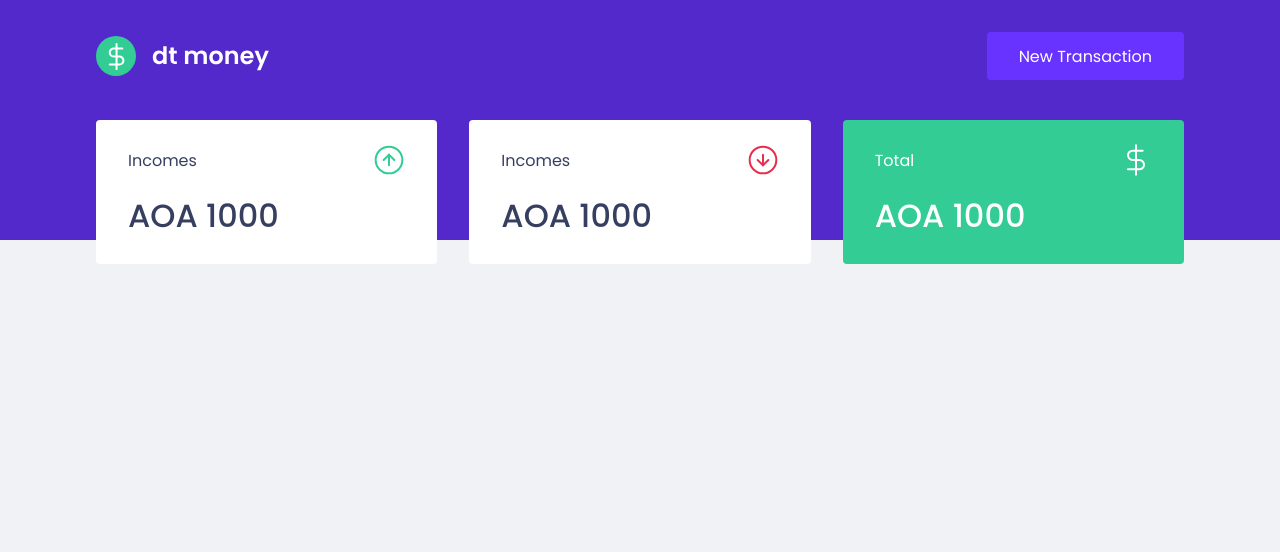
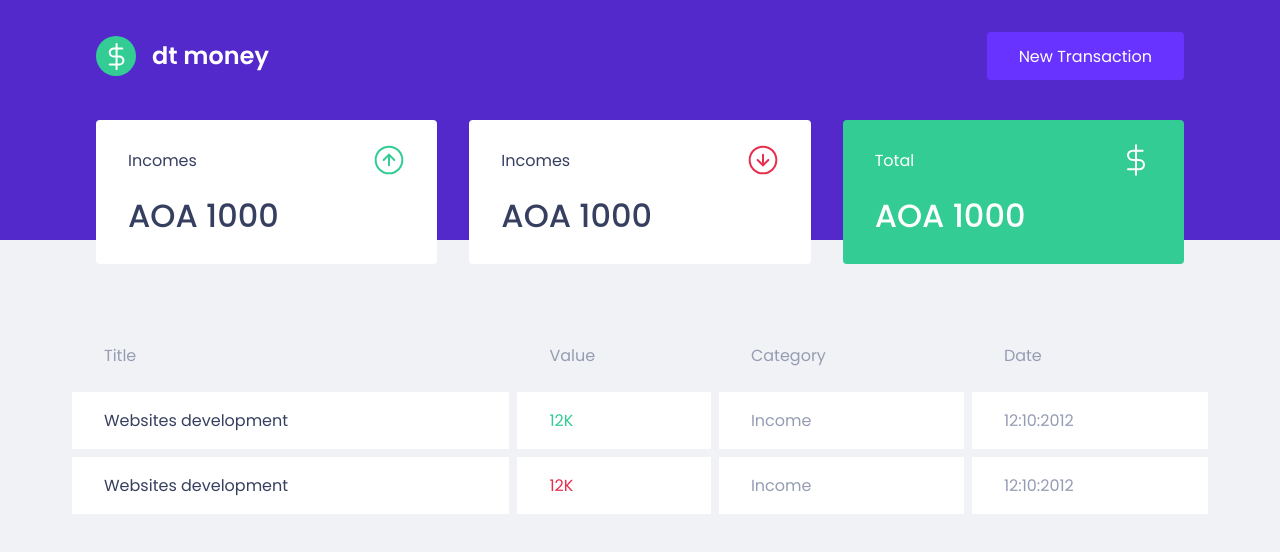
Before and after one commit to jmamadeu/dt-money, a React (Vite) app: page / in a window 1280 px wide. Shown: the top 552 px of the page. Built offline with nearby package versions, Linux system fonts and the light colour scheme.

Commit message:
chore: add transactions table

```diff
--- a/src/App.tsx
+++ b/src/App.tsx
@@ -1,6 +1,7 @@
 import { Global } from '@emotion/react';
 import { Dashboard } from './components/dashboard';
 import { Header } from './components/header';
+import { TransactionsTable } from './components/transactions-table';
 import { GlobalStyles } from './styles/global';
 
 function App() {
@@ -8,6 +9,7 @@ function App() {
     <>
       <Header />
       <Dashboard />
+      <TransactionsTable />
       <Global styles={GlobalStyles} />
     </>
   );
--- /dev/null
+++ b/src/components/transactions-table/index.tsx
@@ -0,0 +1,32 @@
+import { Container } from './styles';
+
+export function TransactionsTable() {
+  return (
+    <Container>
+      <table>
+        <thead>
+          <tr>
+            <th>Title</th>
+            <th>Value</th>
+            <th>Category</th>
+            <th>Date</th>
+          </tr>
+        </thead>
+        <tbody>
+          <tr>
+            <td className="title">Websites development</td>
+            <td className="deposit">12K</td>
+            <td>Income</td>
+            <td>12:10:2012</td>
+          </tr>
+          <tr className="title">
+            <td>Websites development</td>
+            <td className="withdraw">12K</td>
+            <td>Income</td>
+            <td>12:10:2012</td>
+          </tr>
+        </tbody>
+      </table>
+    </Container>
+  );
+}
--- /dev/null
+++ b/src/components/transactions-table/styles.ts
@@ -0,0 +1,36 @@
+import styled from '@emotion/styled';
+
+export const Container = styled.div`
+  table {
+    width: 100%;
+    border-spacing: 0.5rem;
+    padding: 0 4rem;
+
+    th {
+      color: var(--text-body);
+      font-weight: 400;
+      padding: 1rem 2rem;
+      text-align: left;
+      line-height: 1.5rem;
+    }
+
+    td {
+      padding: 1rem 2rem;
+      border: 0;
+      background: var(--shape);
+      color: var(--text-body);
+
+      &:first-child {
+        color: var(--text-title);
+      }
+
+      &.withdraw {
+        color: var(--red);
+      }
+
+      &.deposit {
+        color: var(--green);
+      }
+    }
+  }
+`;
```
Also changed, not shown: .eslintrc.js.
